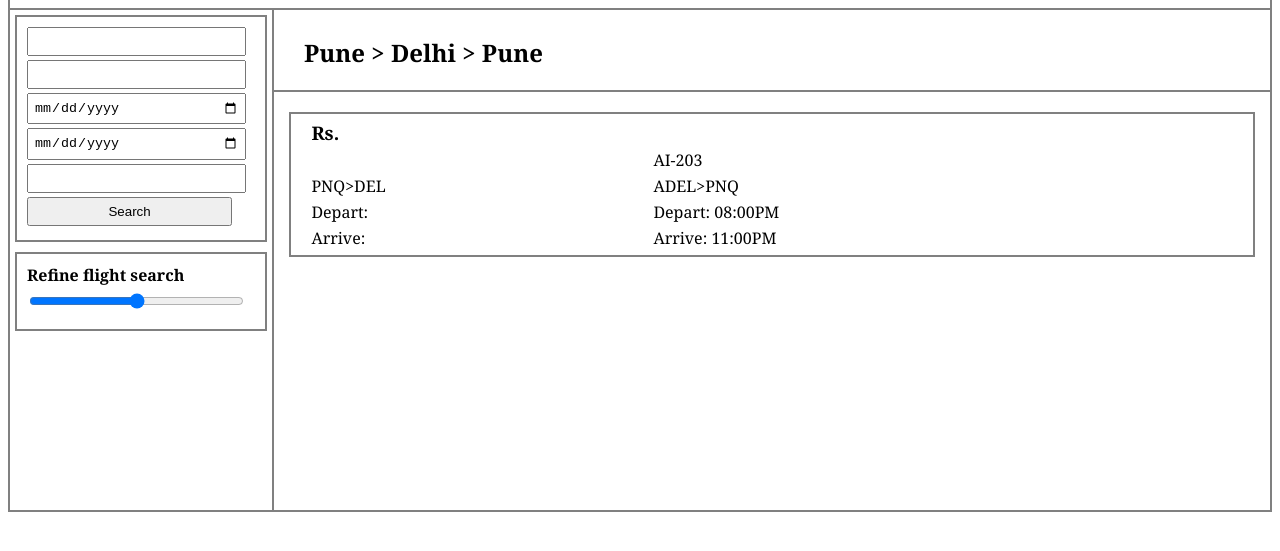
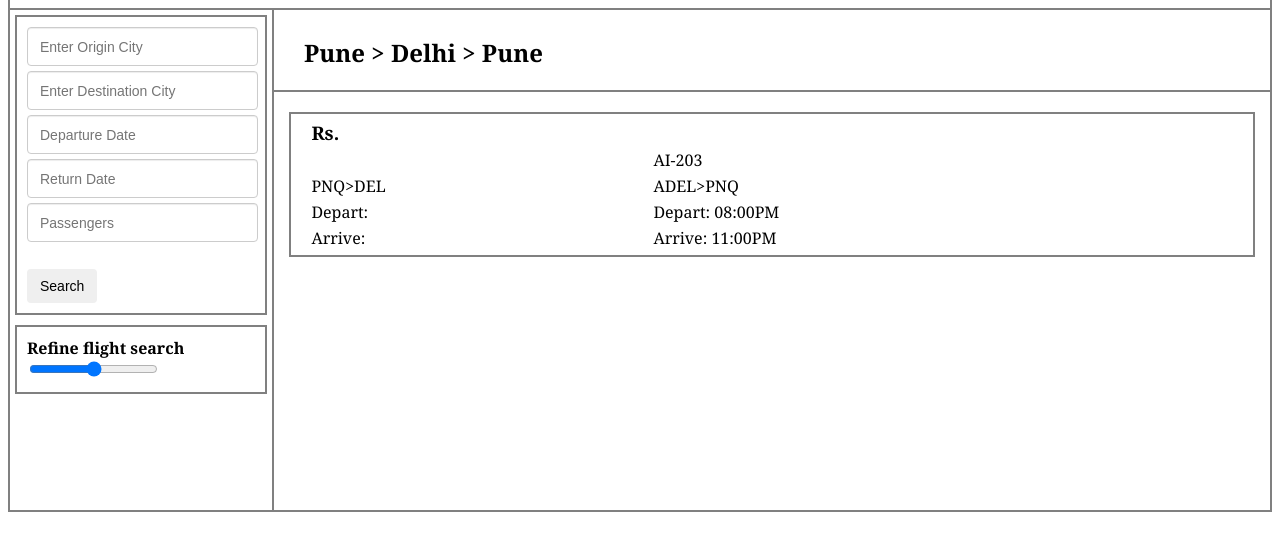
Before and after one commit to gskaushal92/flight-search, a website: page app/index.html in a window 1280 px wide. Shown: the part 55-606 px from the top of the page. Drawn offline with nearby package versions, Linux system fonts and the light colour scheme; some packages are replaced by stand-ins of ours.

Commit message:
adding styles for form files

```diff
--- a/app/app.css
+++ b/app/app.css
@@ -28,20 +28,19 @@ body{
 	float: right;
 	height: 80px;
 	width: 79.04%
-
 }
 .search-form{
 	border:2px solid grey;
 	padding: 10px;
 }
-		input{
+		/*input{
 			margin-bottom: 4px;
 			width: 90%;
 			padding: 5px;
 		}
 		input[type="submit"]{
 			width: 100px;
-		}
+		}*/
 table{
 	width: 97%;
 	border:2px solid grey;
@@ -67,3 +66,72 @@ body{
 	top: 20%;
 	left: 2%;
 }
+.form-control {
+  display: block;
+  width: 90%;
+  height: 25px;
+  padding: 6px 12px;
+  font-size: 14px;
+  line-height: 1.42857143;
+  color: #555;
+  background-color: #fff;
+  background-image: none;
+  border: 1px solid #ccc;
+  border-radius: 4px;
+  -webkit-box-shadow: inset 0 1px 1px rgba(0, 0, 0, .075);
+          box-shadow: inset 0 1px 1px rgba(0, 0, 0, .075);
+  -webkit-transition: border-color ease-in-out .15s, -webkit-box-shadow ease-in-out .15s;
+       -o-transition: border-color ease-in-out .15s, box-shadow ease-in-out .15s;
+          transition: border-color ease-in-out .15s, box-shadow ease-in-out .15s;
+   margin-bottom: 5px;
+}
+.form-control:focus {
+  border-color: #66afe9;
+  outline: 0;
+  -webkit-box-shadow: inset 0 1px 1px rgba(0,0,0,.075), 0 0 8px rgba(102, 175, 233, .6);
+          box-shadow: inset 0 1px 1px rgba(0,0,0,.075), 0 0 8px rgba(102, 175, 233, .6);
+}
+.btn {
+  display: inline-block;
+  padding: 6px 12px;
+  margin-bottom: 0;
+  font-size: 14px;
+  font-weight: normal;
+  line-height: 1.42857143;
+  text-align: center;
+  white-space: nowrap;
+  vertical-align: middle;
+  -ms-touch-action: manipulation;
+      touch-action: manipulation;
+  cursor: pointer;
+  -webkit-user-select: none;
+     -moz-user-select: none;
+      -ms-user-select: none;
+          user-select: none;
+  background-image: none;
+  border: 1px solid transparent;
+  border-radius: 4px;
+}
+.btn:focus,
+.btn:active:focus,
+.btn.active:focus,
+.btn.focus,
+.btn:active.focus,
+.btn.active.focus {
+  outline: 5px auto -webkit-focus-ring-color;
+  outline-offset: -2px;
+}
+.btn:hover,
+.btn:focus,
+.btn.focus {
+  color: #333;
+  text-decoration: none;
+}
+.btn:active,
+.btn.active {
+  background-image: none;
+  outline: 0;
+  -webkit-box-shadow: inset 0 3px 5px rgba(0, 0, 0, .125);
+          box-shadow: inset 0 3px 5px rgba(0, 0, 0, .125);
+}
+/*input::-webkit-datetime-edit{ color: transparent; }*/
--- a/app/index.html
+++ b/app/index.html
@@ -3,6 +3,7 @@
 <head>
 	<title>Flight Search</title>
 	<link rel="stylesheet" type="text/css" href="app.css">
+	<!-- <link rel="stylesheet" type="text/css" href="bower_components/bootstrap/dist/css/bootstrap.css"> -->
 </head>
 <body>
 	<header>
@@ -12,13 +13,13 @@
 		<section class="left-container">
 			<div class="search-form">
 				<form>
-					<input type="text" name="originCity" ng-model="flight.originCity">
-					<input type="text" name="destinationCity" ng-model="flight.destinationCity">
-					<input type="date" name="departureDate" ng-model="flight.departureDate">
-					<input type="date" name="returnDate" ng-model="flight.returnDate">
-					<input type="number" name="passengers" ng-model="flight.passengers">
+					<input type="text" class="form-control" name="originCity" ng-model="flight.originCity" placeholder="Enter Origin City">
+					<input type="text" class="form-control" name="destinationCity" ng-model="flight.destinationCity" placeholder="Enter Destination City">
+					<input type="text" onfocus="(this.type='date')" onblur="(this.type='text')" class="form-control" name="departureDate" ng-model="flight.departureDate" placeholder="Departure Date">
+					<input type="text" onfocus="(this.type='date')" onblur="(this.type='text')" class="form-control" name="returnDate" ng-model="flight.returnDate" placeholder="Return Date">
+					<input type="number" class="form-control" name="passengers" ng-model="flight.passengers" placeholder="Passengers">
 					<br/>
-					<input type="button" name="submit" value="Search" ng-click="searchFlights()">
+					<input type="button" class="btn" name="submit" value="Search" ng-click="searchFlights()">
 				</form>
 			</div>
 			<div class="search-form refine-search">
--- a/bower.json
+++ b/bower.json
@@ -21,6 +21,7 @@
   ],
   "dependencies": {
     "angular": "^1.6.5",
-    "angular-route": "^1.6.5"
+    "angular-route": "^1.6.5",
+    "bootstrap": "^3.3.7"
   }
 }
```
Lines whose indentation alone changed are shown as unchanged.
